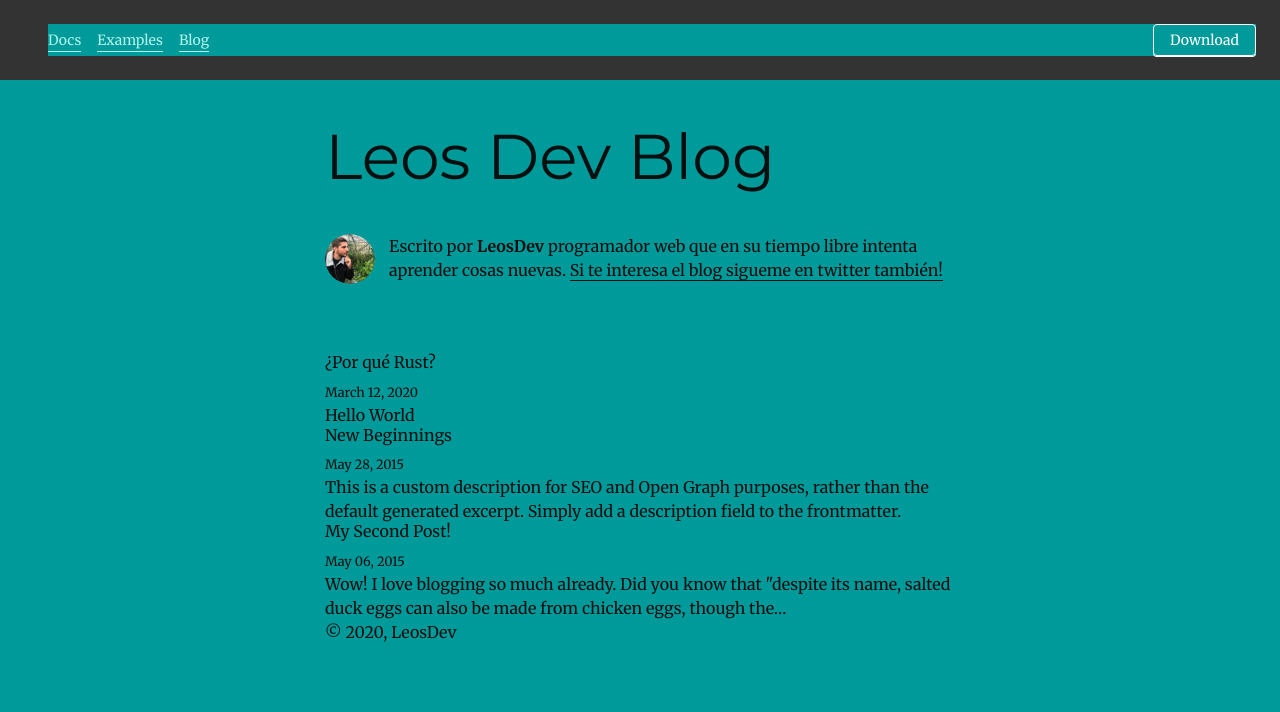
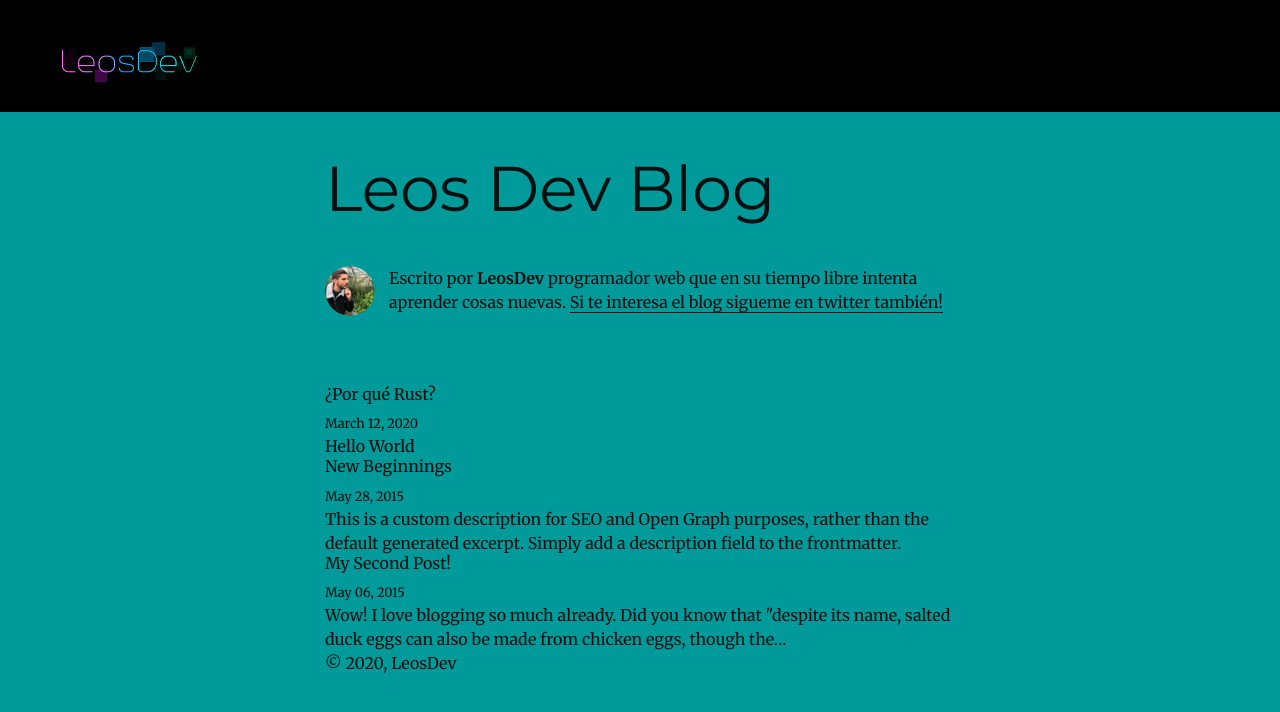
Before and after one commit to Leos1113/Leosdev-blog, a Gatsby site: page / in a window 1280 px wide. Built offline with nearby package versions, Linux system fonts and the light colour scheme; Gatsby itself is replaced by a stand-in of ours; some packages are replaced by stand-ins of ours.

Commit message:
Add logo, and navbar

```diff
--- a/src/components/topbar.js
+++ b/src/components/topbar.js
@@ -1,33 +1,24 @@
 import React from "react"
+import { Link } from "gatsby"
+
+import Logo from '../../content/assets/leosdev-logo.png';
 
 
 const Topbar = () => {
     return(
-        <nav class="flex items-center justify-between flex-wrap bg-black-333 p-6">
-  <div class="flex items-center flex-shrink-0 text-white mr-6">
-  </div>
-  <div class="block lg:hidden">
-    <button class="flex items-center px-3 py-2 border rounded text-teal-200 border-teal-400 hover:text-white hover:border-white">
-      <svg class="fill-current h-3 w-3" viewBox="0 0 20 20" xmlns="http://www.w3.org/2000/svg"><title>Menu</title><path d="M0 3h20v2H0V3zm0 6h20v2H0V9zm0 6h20v2H0v-2z"/></svg>
-    </button>
-  </div>
-  <div class="w-full block flex-grow lg:flex lg:items-center lg:w-auto">
-    <div class="text-sm lg:flex-grow">
-      <a href="#responsive-header" class="block mt-4 lg:inline-block lg:mt-0 text-teal-200 hover:text-white mr-4">
-        Docs
-      </a>
-      <a href="#responsive-header" class="block mt-4 lg:inline-block lg:mt-0 text-teal-200 hover:text-white mr-4">
-        Examples
-      </a>
-      <a href="#responsive-header" class="block mt-4 lg:inline-block lg:mt-0 text-teal-200 hover:text-white">
-        Blog
-      </a>
-    </div>
-    <div>
-      <a href="#" class="inline-block text-sm px-4 py-2 leading-none border rounded text-white border-white hover:border-transparent hover:text-teal-500 hover:bg-white mt-4 lg:mt-0">Download</a>
-    </div>
-  </div>
-</nav>
+      <nav class="flex items-center justify-between flex-wrap bg-black">
+        <div class="flex items-center flex-shrink-0 text-white bg-black mr-6 ml-6">
+          <Link
+            style={{
+              boxShadow: `none`,
+            }}
+            to={`/`}
+          >
+            <img src={Logo} class="logo-img" alt="Logo de Leos Dev"></img>
+          </Link>
+
+        </div>
+      </nav>
     )
 }
 
--- a/src/styles/main.css
+++ b/src/styles/main.css
@@ -2,6 +2,10 @@
     background-color: #009A9A;
 }
 
-.bg-black-333 {
-    background-color: #333;
+.logo-img {
+    max-width: 12vw;
 }
+
+nav {
+    padding: 5vh 2vw 0vh 2vw;
+}
```
Also changed, not shown: content/assets/leosdev-logo-300.png (added), content/assets/leosdev-logo-700.png (added), content/assets/leosdev-logo.png (added).
